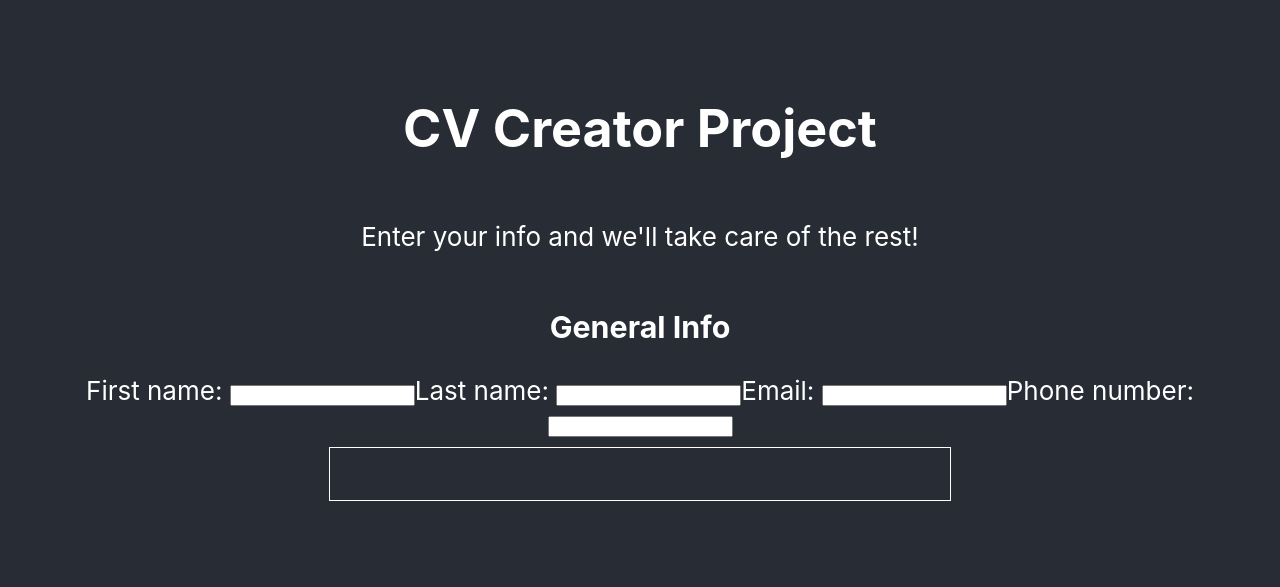
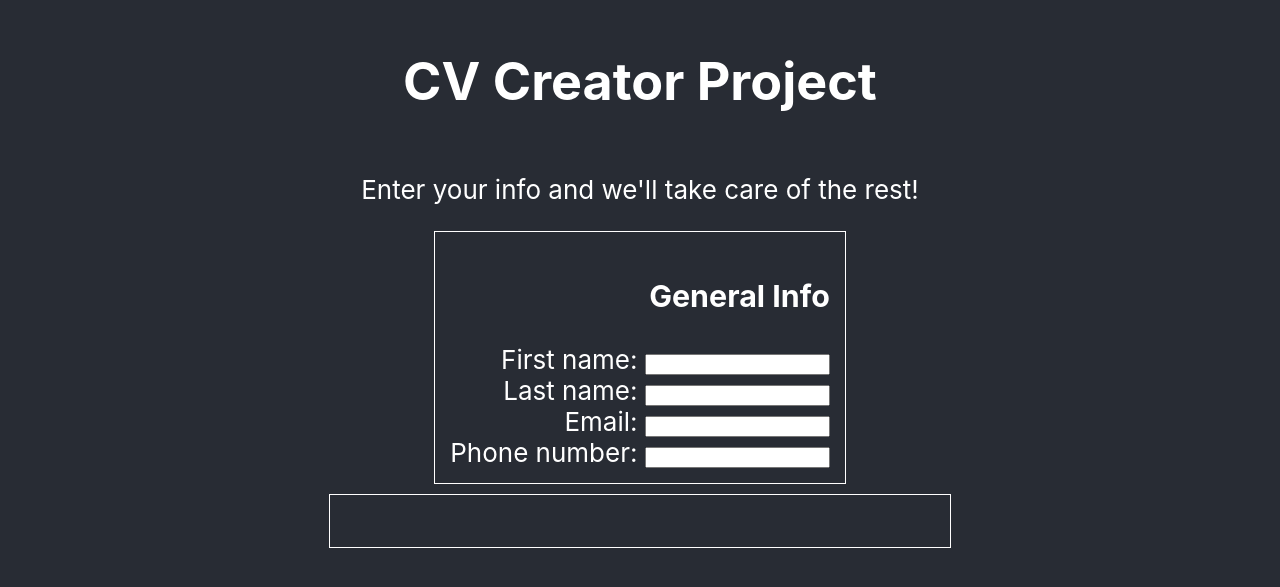
Before and after one commit to pinkx-xlink/cv-application-project, a React (Create React App) app in the folder cv-app-project/: page / in a window 1280 px wide. Shown: the part 113-700 px from the top of the page. Built offline with nearby package versions, Linux system fonts and the light colour scheme.

Commit message:
Stylize .general-info

```diff
--- a/cv-app-project/src/App.css
+++ b/cv-app-project/src/App.css
@@ -21,6 +21,13 @@
 .App-link {
   color: #61dafb;
 }
+.general-info {
+  display: flex;
+  flex-direction: column;
+  border: 1px solid white;
+  align-items:self-end;
+  padding: 15px;
+}
 
 #cv-form {
   border: 1px solid white;
```
